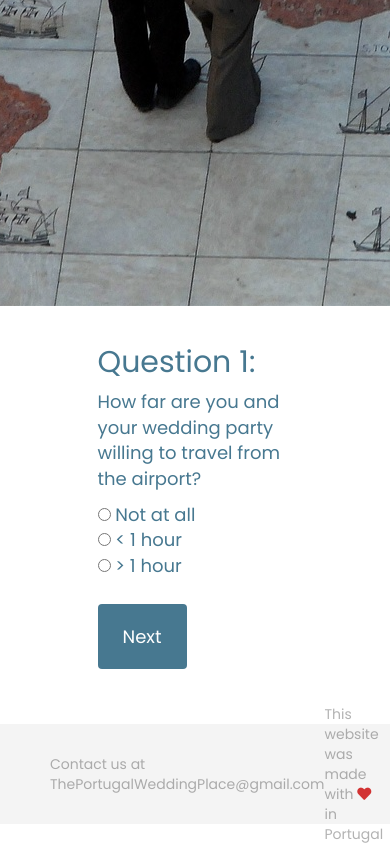
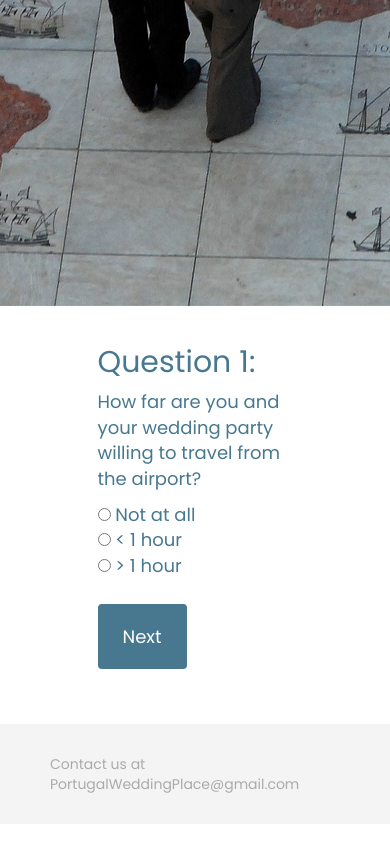
Before and after one commit to carlykp/wedding-landing-page, a plain HTML site: page quiz.html in a window 390 px wide. Shown: the part 355-1199 px from the top of the page. Drawn offline with nearby package versions, Linux system fonts and the light colour scheme.

Commit message:
updated email address and mobile footer on all pages

```diff
--- a/quiz.html
+++ b/quiz.html
@@ -58,9 +58,9 @@
     <script type='text/javascript' src='jsquiz.js'></script>
     <div class="footer">
       <div class="footer-links">
-        Contact us at ThePortugalWeddingPlace@gmail.com
+        Contact us at PortugalWeddingPlace@gmail.com
       </div>
-      <div class="footer-copyright">
+      <div class="footer-copyright hidden-xs">
         This website was made with <i class="fa fa-heart"></i> in Portugal
       </div>
     </div>
```
Also changed, not shown: alentejo.html (+2 -2 lines), navigate.html (+2 -2 lines), region.html (+2 -2 lines), vendors.html (+1 -1 lines).
